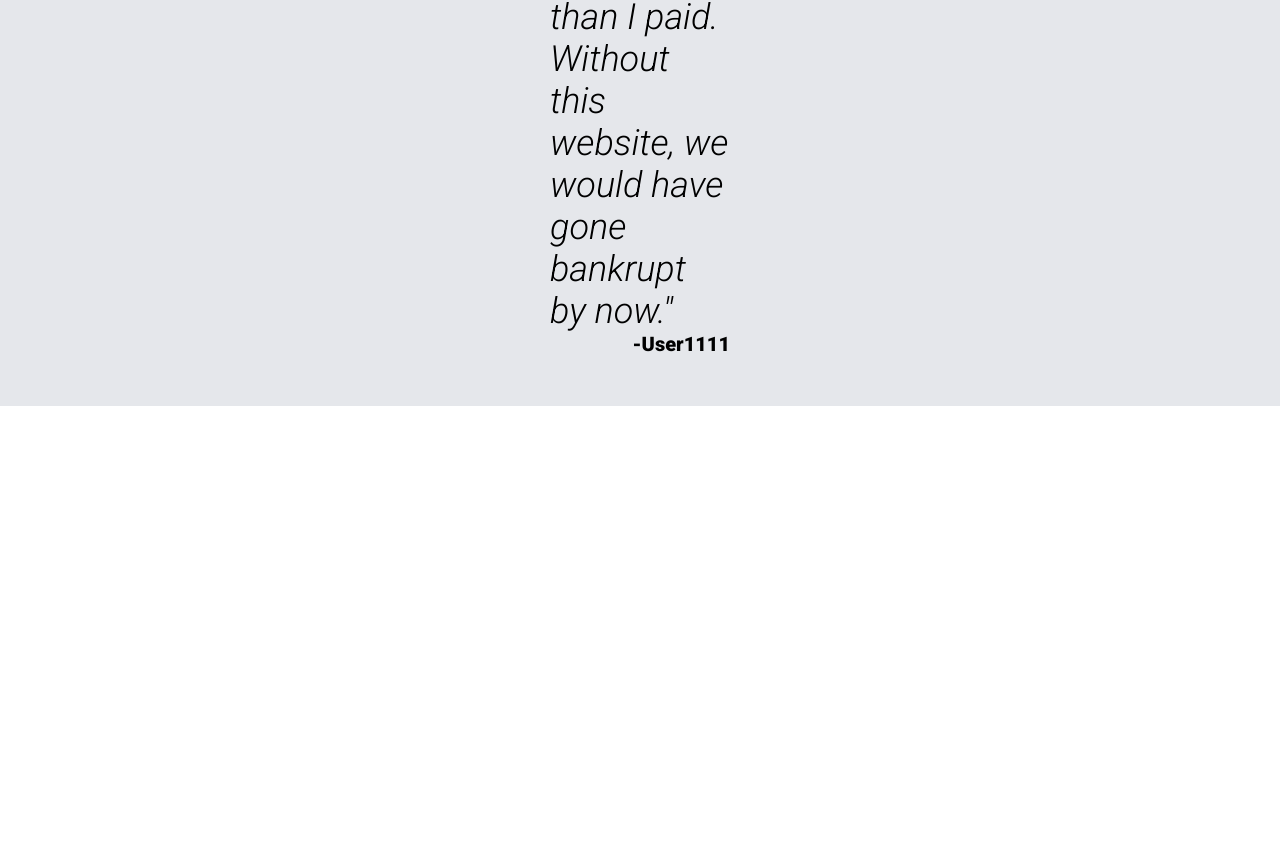
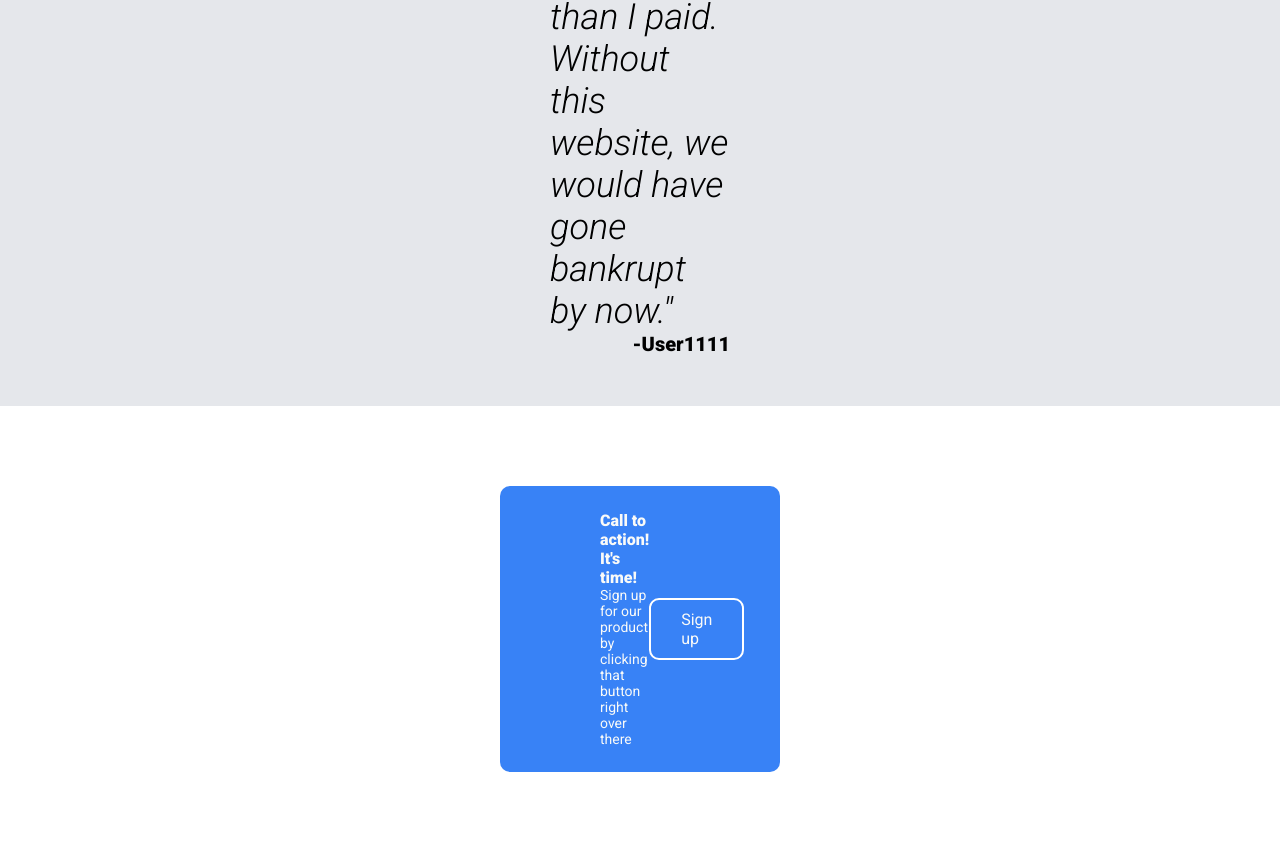
Before and after one commit to Sandeep1111able/Landing-Page, a plain HTML site: page index.html in a window 1280 px wide. Shown: the part 1173-2025 px from the top of the page. Before the commit the page ends 1579 px from the top, so only its background shows below. Drawn offline with Linux system fonts and the light colour scheme.

```diff
--- a/index.html
+++ b/index.html
@@ -54,5 +54,15 @@
         <p class="author">-User1111</p>
     </section>
 
+    <section class="cta">
+        <div class="cta-box">
+            <div class="cta-text">
+                <p class="text">Call to action! It's time!</p>
+                <p class="subtext">Sign up for our product by clicking that button right over there</p>
+            </div>
+            <a href="#" class="btn cta-btn">Sign up</a>
+        </div>
+    </section>
+
 </body>
 </html>
--- a/style.css
+++ b/style.css
@@ -146,3 +146,35 @@ header{
     font-weight: 900;
     font-size: 20px;
 }
+
+.cta{
+padding: 80px 500px;
+background-color: #fff;
+color: #F9FAF8;
+}
+
+.cta-box{
+    background-color: #3882F6;
+    display: flex;
+    padding: 25px 100px;
+    border-radius: 10px;
+    justify-content: space-between;
+    align-items: center;
+}
+
+.cta-btn{
+    border: 2px #fff solid;
+}
+
+.cta-btn:hover{
+    border: 2px #E5E7EB solid;
+    color: #E5E7EB;
+}
+
+.text{
+    font-weight: 900;
+}
+
+.subtext{
+    font-size: 14px;
+}
```
